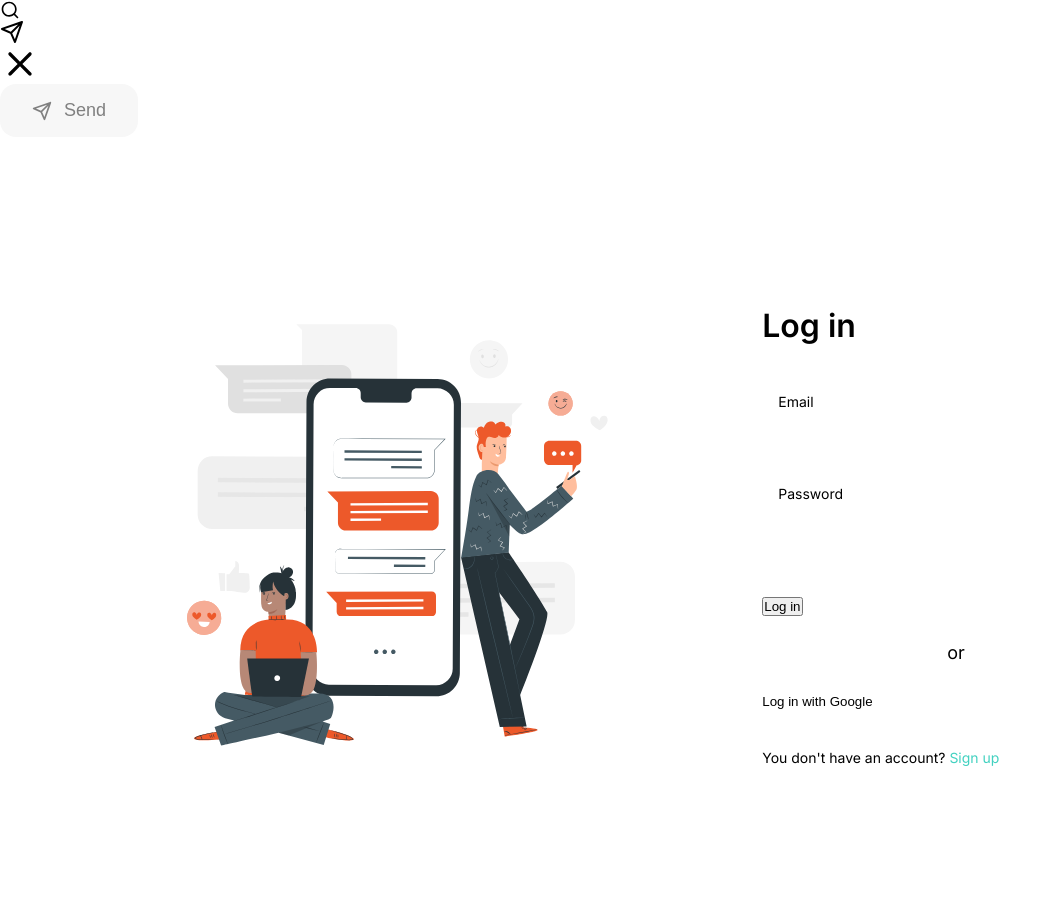
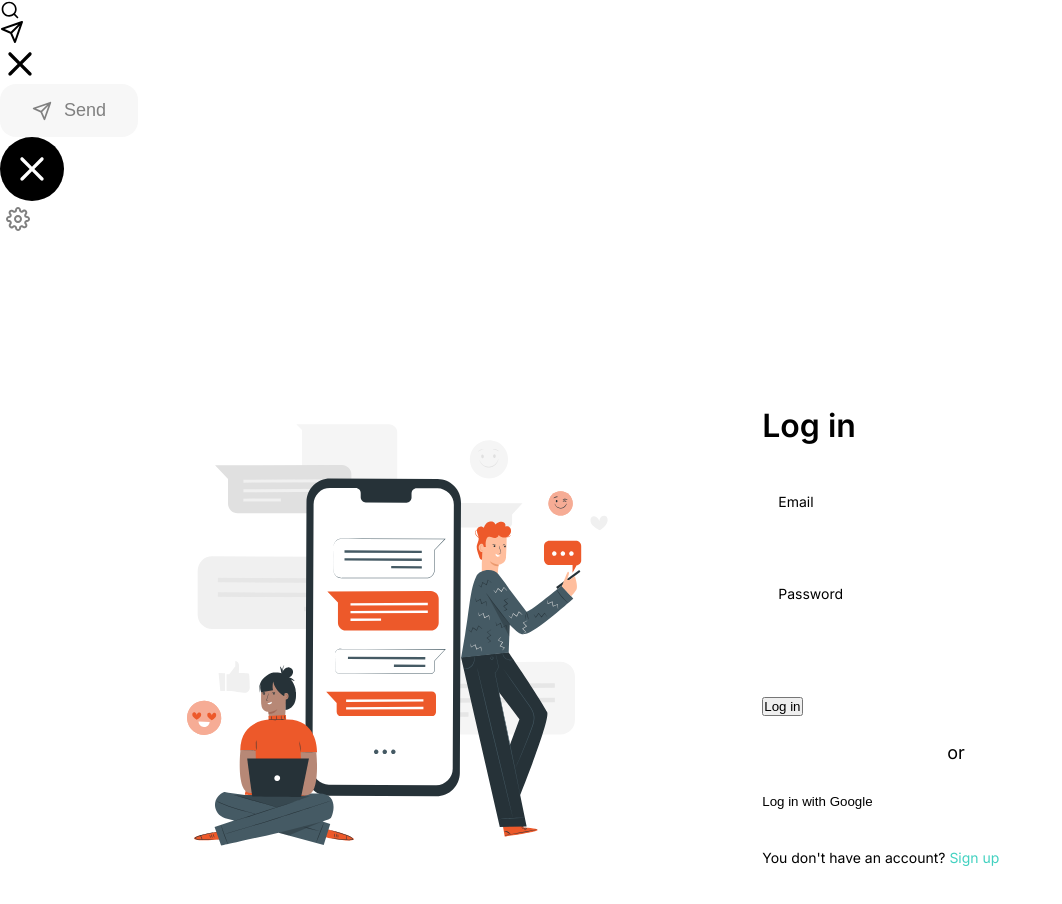
Before and after one commit to nelrnd/chat-app, a React (Create React App) app: page /login in a window 1280 px wide. Shown: the top 904 px of the page, without its empty margins (0-1062 px from the left). Built offline with nearby package versions, Linux system fonts and the light colour scheme; no server answers; the HTML template or start-up script is replaced by a standard one.

Commit message:
Create IconButton

```diff
--- a/src/components/ComponentDisplay.js
+++ b/src/components/ComponentDisplay.js
@@ -1,5 +1,7 @@
 import Button from './Button/Button';
 import Icon from './Icon/Icon';
+
+import IconButton from './IconButton/IconButton';
 
 const ComponentsDisplay = () => {
   return (
@@ -12,6 +14,10 @@ const ComponentsDisplay = () => {
         <Icon name="send" />
         Send
       </Button>
+
+      <IconButton name="close" type="primary" size="large" />
+
+      <IconButton name="settings" />
     </div>
   );
 };
--- /dev/null
+++ b/src/components/IconButton/IconButton.css
@@ -0,0 +1,42 @@
+.IconButton {
+  display: block;
+  border: none;
+  border-radius: 1000px;
+  cursor: pointer;
+
+  transition: all 0.2s ease-in-out;
+}
+
+.IconButton.primary {
+  color: white;
+  background-color: black;
+}
+.IconButton.primary:hover {
+  background-color: var(--dark-grey);
+}
+
+.IconButton.secondary {
+  color: var(--grey);
+  background-color: white;
+}
+.IconButton.secondary:hover {
+  background-color: var(--light-grey);
+}
+
+.IconButton.large {
+  padding: 12px;
+}
+
+.IconButton.small {
+  padding: 6px;
+}
+
+.IconButton.large > .Icon {
+  width: 40px;
+  height: 40px;
+}
+
+.IconButton.small > .Icon {
+  width: 24px;
+  height: 24px;
+}
--- /dev/null
+++ b/src/components/IconButton/IconButton.js
@@ -0,0 +1,17 @@
+import Icon from '../Icon/Icon';
+import './IconButton.css';
+
+const IconButton = ({
+  name,
+  type = 'secondary',
+  size = 'small',
+  handleClick,
+}) => {
+  return (
+    <button className={`IconButton ${type} ${size}`} onClick={handleClick}>
+      <Icon name={name} />
+    </button>
+  );
+};
+
+export default IconButton;
```
